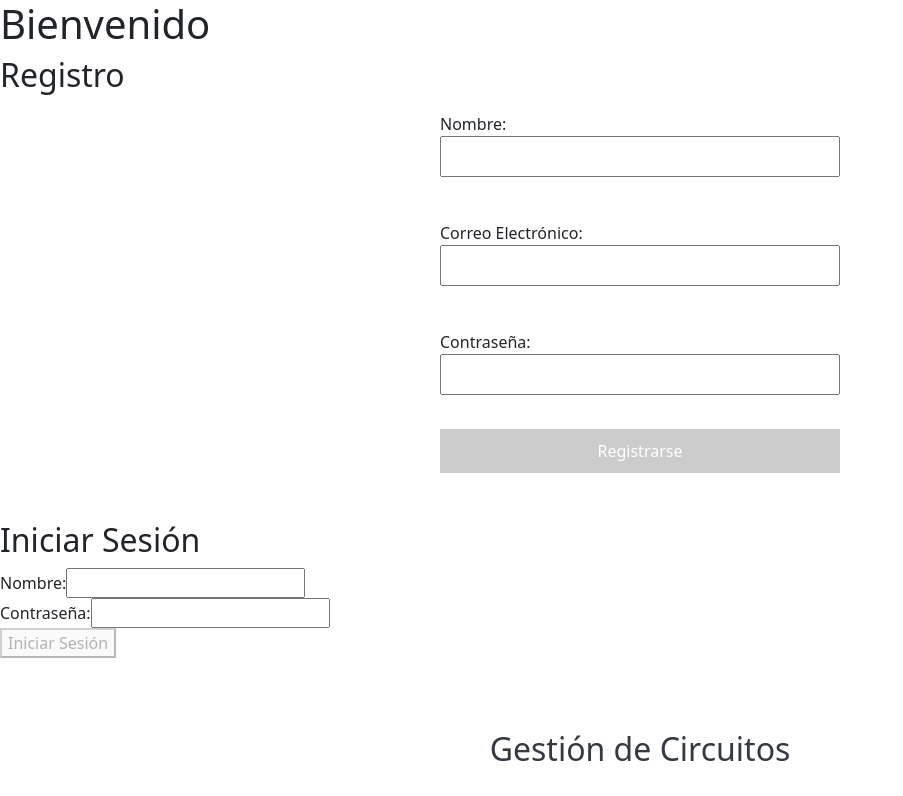
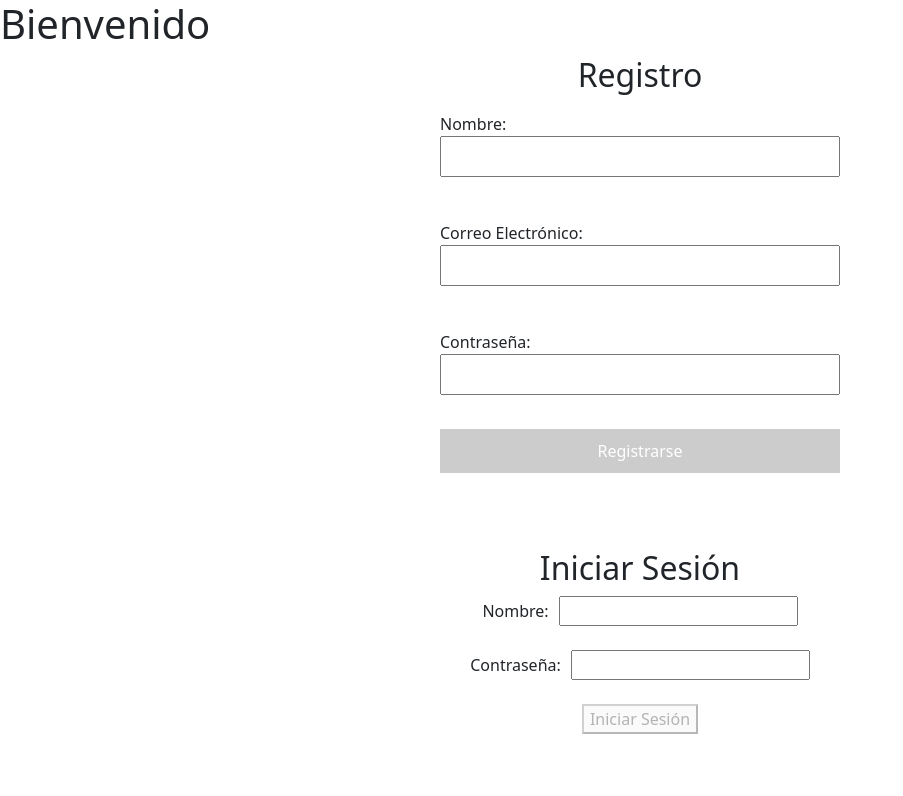
Before and after one commit to Veromc24/DisenoSoftware, an Angular app in the folder FEcircuits/circuitsfe/: page / in a window 1280 px wide. Shown: the top 796 px of the page, without its empty margins (0-903 px from the left). Built offline with nearby package versions, Linux system fonts and the light colour scheme.

Commit message:
Update visual y recomendaciones en passwords

```diff
--- a/FEcircuits/circuitsfe/src/app/login/login.component.html
+++ b/FEcircuits/circuitsfe/src/app/login/login.component.html
@@ -1,10 +1,12 @@
-<h2>Iniciar Sesión</h2>
-<form (ngSubmit)="login()" #loginForm="ngForm">
-  <label for="name">Nombre:</label>
-  <input type="text" id="name" [(ngModel)]="name" name="name" required>
-  <br>
-  <label for="pwd">Contraseña:</label>
-  <input type="password" id="pwd" [(ngModel)]="pwd" name="pwd" required>
-  <br>
-  <button type="submit" [disabled]="!loginForm.valid">Iniciar Sesión</button>
-</form>
+<div style="display: flex; flex-direction: column; align-items: center; justify-content: center; height: 30vh;">
+  <h2 style="text-align: center;">Iniciar Sesión</h2>
+  <form (ngSubmit)="login()" #loginForm="ngForm" style="text-align: center;">
+    <label for="name" style="margin-right: 10px;">Nombre:</label>
+    <input type="text" id="name" [(ngModel)]="name" name="name" required>
+    <br><br>
+    <label for="pwd" style="margin-right: 10px;">Contraseña:</label>
+    <input type="password" id="pwd" [(ngModel)]="pwd" name="pwd" required>
+    <br><br>
+    <button type="submit" [disabled]="!loginForm.valid">Iniciar Sesión</button>
+  </form>
+</div>
--- a/FEcircuits/circuitsfe/src/app/signup/signup.component.css
+++ b/FEcircuits/circuitsfe/src/app/signup/signup.component.css
@@ -36,3 +36,12 @@ button:disabled {
 .text-danger {
   color: red;
 }
+
+.suggestion-messages {
+  margin-top: 5px;
+  font-size: 0.9em;
+}
+
+.text-suggestion {
+  color: orange;
+}
--- a/FEcircuits/circuitsfe/src/app/signup/signup.component.html
+++ b/FEcircuits/circuitsfe/src/app/signup/signup.component.html
@@ -1,4 +1,4 @@
-<h2>Registro</h2>
+<h2 style="text-align: center;">Registro</h2>
 <form (ngSubmit)="signup()" #signupForm="ngForm">
   <label for="name">Nombre:</label>
   <input type="text" id="name" [(ngModel)]="name" name="name" required>
@@ -9,8 +9,13 @@
   <label for="password">Contraseña:</label>
   <input type="password" id="password" [(ngModel)]="password" name="password" required (input)="validatePassword()">
   <div *ngIf="passwordErrors.length > 0" class="error-messages">
+    <p class="text-danger"><strong>Errores en la contraseña:</strong></p>
     <p *ngFor="let error of passwordErrors" class="text-danger">{{ error }}</p>
   </div>
+  <div *ngIf="passwordSuggestions.length > 0" class="suggestion-messages">
+    <p class="text-suggestion"><strong>Sugerencias para mejorar la contraseña:</strong></p>
+    <p *ngFor="let suggestion of passwordSuggestions" class="text-suggestion">{{ suggestion }}</p>
+  </div>
   <br>
-  <button type="submit" [disabled]="!signupForm.valid || passwordErrors.length > 1">Registrarse</button>
+  <button type="submit" [disabled]="!signupForm.valid || passwordErrors.length > 0">Registrarse</button>
 </form>
--- a/FEcircuits/circuitsfe/src/app/signup/signup.component.ts
+++ b/FEcircuits/circuitsfe/src/app/signup/signup.component.ts
@@ -14,6 +14,7 @@ export class SignupComponent {
 
   constructor(private usersService: UsersService) {}
   passwordErrors: string[] = [];
+  passwordSuggestions: string[] = [];
 
   signup() {
     if (!this.name || !this.email || !this.password) {
@@ -41,6 +42,8 @@ export class SignupComponent {
 
   validatePassword() {
     this.passwordErrors = [];
+    this.passwordSuggestions = [];
+    // Validaciones
     if (this.password && this.password.length < 8) {
       this.passwordErrors.push('La contraseña debe tener al menos 8 caracteres.');
     }
@@ -56,5 +59,15 @@ export class SignupComponent {
     if (this.password && !/[!@#$%^&*]/.test(this.password)) {
       this.passwordErrors.push('La contraseña debe contener al menos un carácter especial (!@#$%^&*).');
     }
+    // Sugerencias
+    if (this.password && /^[A-Z][^A-Z]*$/.test(this.password)) {
+      this.passwordSuggestions.push('La contraseña contiene solo una letra mayúscula y está al inicio.\nSe sugiere poner más mayúsculas o en otras posiciones');
+    }
+    if (this.password && /^[^0-9]*[0-9]$/.test(this.password)) {
+      this.passwordSuggestions.push('La contraseña termina con un número y es el único número en la contraseña.');
+    }
+    if (this.password && /^[^!@#$%^&*]*[!@#$%^&*]$/.test(this.password)) {
+      this.passwordSuggestions.push('La contraseña termina con un carácter especial y es el único carácter especial en la contraseña.');
+    }
   }
 }
```
Also changed, not shown: 2 other files (tests, documents, lock files or other folders).
